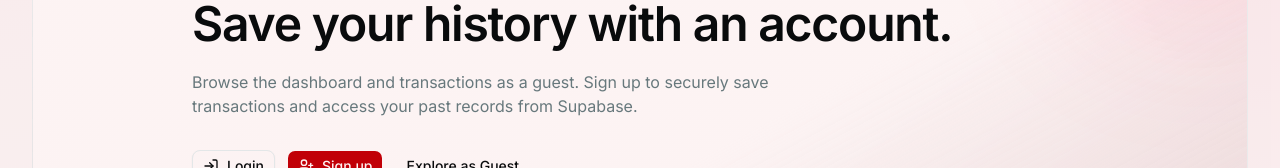
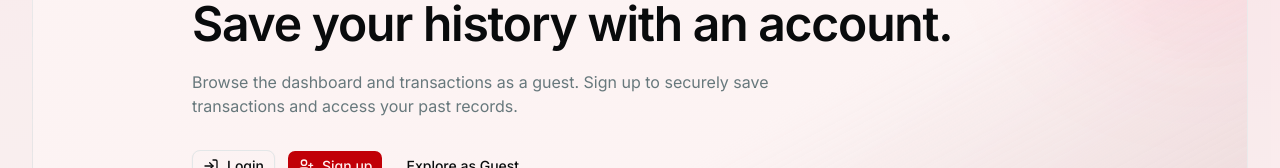
Before and after one commit to BurningHoax/finance-dash-april, a Next.js app: page / in a window 1280 px wide. Shown: the part 235-403 px from the top of the page. Built offline with nearby package versions, Linux system fonts and the light colour scheme; no server answers.

Commit message:
very minor fix

```diff
--- a/app/page.tsx
+++ b/app/page.tsx
@@ -41,8 +41,7 @@ export default function LandingPage() {
           </h1>
           <p className="max-w-2xl text-sm text-muted-foreground md:text-base">
             Browse the dashboard and transactions as a guest. Sign up to
-            securely save transactions and access your past records from
-            Supabase.
+            securely save transactions and access your past records.
           </p>
         </div>
 
```
